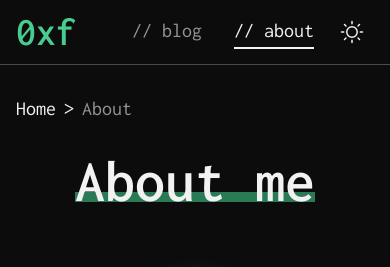
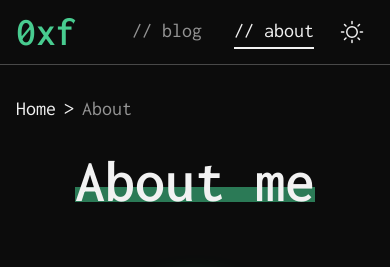
Before and after one commit to 0xforkitall/personal-website, a Next.js app: page /about in a window 390 px wide. Shown: the top 267 px of the page. Built offline with nearby package versions, Linux system fonts and the light colour scheme.

Commit message:
Increase light intensity of 3d model on light mode, fix fancy-header component on mobile

```diff
--- a/src/components/fancy-header/fancy-header.module.scss
+++ b/src/components/fancy-header/fancy-header.module.scss
@@ -18,7 +18,7 @@
 @media screen and (max-width: breakpoints.$forkitall-breakpoint-xs) {
   .fancyHeader::after {
     bottom: 15px;
-    height: 10px;
+    height: 15px;
   }
 }
 
--- a/src/layouts/landing-page/landing-page-model.tsx
+++ b/src/layouts/landing-page/landing-page-model.tsx
@@ -24,7 +24,7 @@ export const LandingPageModel: React.FC<IHomeSectionModelProps> = () => {
 
     const { width, height } = useThree((state) => state.viewport);
     const { x, y, scale, left } = getModelPosition(width, height);
-    const lightIntensity = currentTheme === ColorTheme.DARK ? 10 : 50;
+    const lightIntensity = currentTheme === ColorTheme.DARK ? 10 : 80;
 
     useFrame((_state, delta) => {
         if (modelRef.current) {
```
